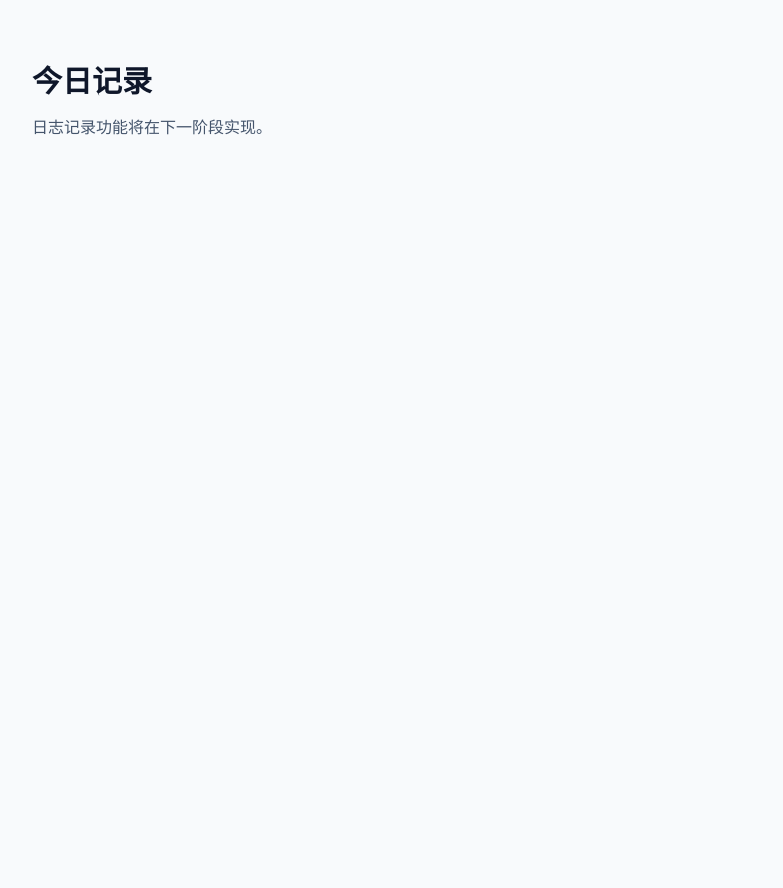
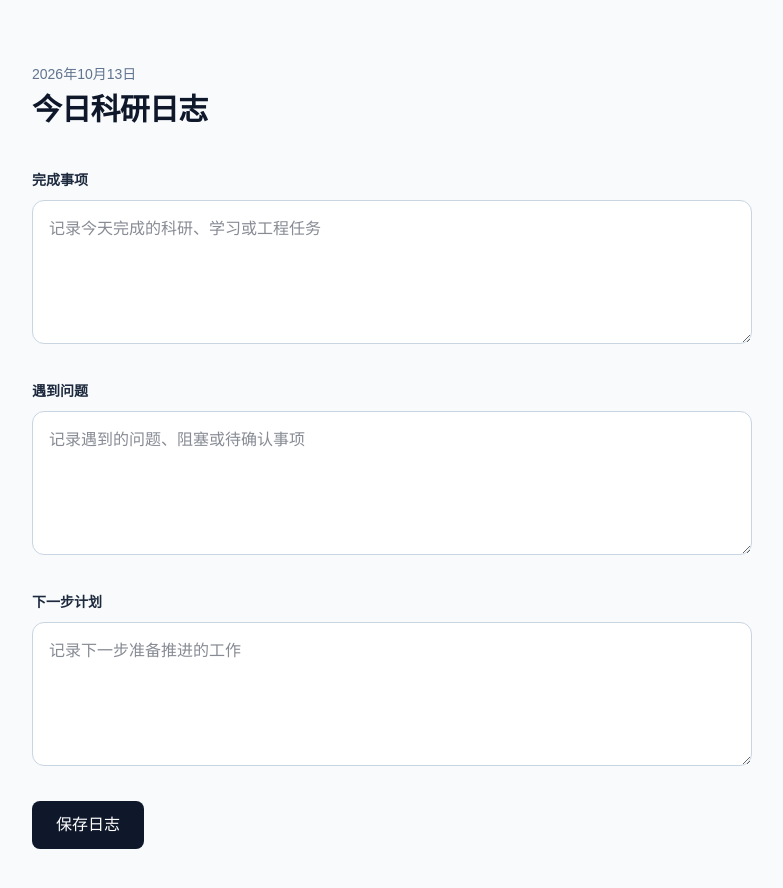
Before and after one commit to konglx1002-cmd/lx-, a Next.js app: page /diary in a window 1280 px wide. Shown: the top 888 px of the page, without its empty margins (248-1031 px from the left). Before the commit the page ends 800 px from the top, so only its background shows below. Built offline with nearby package versions, Linux system fonts and the light colour scheme; no server answers; the database is empty.

Commit message:
Implement daily diary saving

```diff
--- a/package.json
+++ b/package.json
@@ -6,7 +6,8 @@
     "dev": "next dev",
     "build": "next build",
     "start": "next start",
-    "lint": "eslint src",
+    "lint": "eslint src tests",
+    "test:diary": "node --test tests/diary-api.test.mjs",
     "db:generate": "prisma generate",
     "db:migrate": "prisma migrate dev"
   },
--- /dev/null
+++ b/src/app/api/diary/today/route.ts
@@ -0,0 +1,45 @@
+import { getTodayDiary, saveTodayDiary } from "@/features/diary/diary-service";
+import type { DiaryInput } from "@/features/diary/types";
+
+function isDiaryInput(value: unknown): value is DiaryInput {
+  if (!value || typeof value !== "object") {
+    return false;
+  }
+
+  const input = value as Record<string, unknown>;
+  return (
+    typeof input.completedTasks === "string" &&
+    typeof input.problems === "string" &&
+    typeof input.nextPlan === "string"
+  );
+}
+
+export async function GET() {
+  try {
+    return Response.json(await getTodayDiary());
+  } catch {
+    return Response.json({ message: "读取日志失败" }, { status: 500 });
+  }
+}
+
+async function save(request: Request) {
+  try {
+    const input: unknown = await request.json();
+
+    if (!isDiaryInput(input)) {
+      return Response.json({ message: "日志内容格式不正确" }, { status: 400 });
+    }
+
+    return Response.json({ diary: await saveTodayDiary(input) });
+  } catch {
+    return Response.json({ message: "保存日志失败" }, { status: 500 });
+  }
+}
+
+export async function POST(request: Request) {
+  return save(request);
+}
+
+export async function PUT(request: Request) {
+  return save(request);
+}
--- a/src/app/diary/page.tsx
+++ b/src/app/diary/page.tsx
@@ -1,8 +1,158 @@
+"use client";
+
+import { FormEvent, useEffect, useState } from "react";
+
+import type { DiaryData, DiaryInput } from "@/features/diary/types";
+
+const emptyDiary: DiaryInput = {
+  completedTasks: "",
+  problems: "",
+  nextPlan: "",
+};
+
+type PageStatus = "loading" | "idle" | "saving" | "success" | "error";
+
+function formatDate(date: string) {
+  const [year, month, day] = date.split("-");
+  return `${year}年${month}月${day}日`;
+}
+
 export default function DiaryPage() {
+  const [date, setDate] = useState("");
+  const [diary, setDiary] = useState<DiaryInput>(emptyDiary);
+  const [status, setStatus] = useState<PageStatus>("loading");
+  const [message, setMessage] = useState("正在加载今日日志…");
+
+  useEffect(() => {
+    let cancelled = false;
+
+    async function loadDiary() {
+      try {
+        const response = await fetch("/api/diary/today", { cache: "no-store" });
+        if (!response.ok) {
+          throw new Error("读取失败");
+        }
+
+        const result: { date: string; diary: DiaryData | null } = await response.json();
+        if (cancelled) {
+          return;
+        }
+
+        setDate(result.date);
+        if (result.diary) {
+          setDiary({
+            completedTasks: result.diary.completedTasks,
+            problems: result.diary.problems,
+            nextPlan: result.diary.nextPlan,
+          });
+        }
+        setStatus("idle");
+        setMessage("");
+      } catch {
+        if (!cancelled) {
+          setStatus("error");
+          setMessage("今日日志加载失败，请刷新页面重试。");
+        }
+      }
+    }
+
+    loadDiary();
+    return () => {
+      cancelled = true;
+    };
+  }, []);
+
+  function updateField(field: keyof DiaryInput, value: string) {
+    setDiary((current) => ({ ...current, [field]: value }));
+    if (status === "success" || status === "error") {
+      setStatus("idle");
+      setMessage("");
+    }
+  }
+
+  async function handleSubmit(event: FormEvent<HTMLFormElement>) {
+    event.preventDefault();
+    setStatus("saving");
+    setMessage("正在保存…");
+
+    try {
+      const response = await fetch("/api/diary/today", {
+        method: "PUT",
+        headers: { "Content-Type": "application/json" },
+        body: JSON.stringify(diary),
+      });
+
+      if (!response.ok) {
+        throw new Error("保存失败");
+      }
+
+      setStatus("success");
+      setMessage("日志保存成功");
+    } catch {
+      setStatus("error");
+      setMessage("日志保存失败，请稍后重试。");
+    }
+  }
+
+  const isBusy = status === "loading" || status === "saving";
+
   return (
-    <main className="mx-auto min-h-screen max-w-3xl px-6 py-16">
-      <h1 className="text-3xl font-semibold">今日记录</h1>
-      <p className="mt-4 text-slate-600">日志记录功能将在下一阶段实现。</p>
+    <main className="mx-auto min-h-screen max-w-3xl px-6 py-12 sm:py-16">
+      <header>
+        <p className="text-sm font-medium text-slate-500">{date ? formatDate(date) : "今日记录"}</p>
+        <h1 className="mt-2 text-3xl font-semibold tracking-tight">今日科研日志</h1>
+      </header>
+
+      <form className="mt-10 space-y-7" onSubmit={handleSubmit}>
+        <label className="block">
+          <span className="text-sm font-semibold text-slate-800">完成事项</span>
+          <textarea
+            className="mt-2 min-h-36 w-full rounded-xl border border-slate-300 bg-white p-4 outline-none transition focus:border-slate-600 focus:ring-2 focus:ring-slate-200"
+            disabled={status === "loading"}
+            onChange={(event) => updateField("completedTasks", event.target.value)}
+            placeholder="记录今天完成的科研、学习或工程任务"
+            value={diary.completedTasks}
+          />
+        </label>
+
+        <label className="block">
+          <span className="text-sm font-semibold text-slate-800">遇到问题</span>
+          <textarea
+            className="mt-2 min-h-36 w-full rounded-xl border border-slate-300 bg-white p-4 outline-none transition focus:border-slate-600 focus:ring-2 focus:ring-slate-200"
+            disabled={status === "loading"}
+            onChange={(event) => updateField("problems", event.target.value)}
+            placeholder="记录遇到的问题、阻塞或待确认事项"
+            value={diary.problems}
+          />
+        </label>
+
+        <label className="block">
+          <span className="text-sm font-semibold text-slate-800">下一步计划</span>
+          <textarea
+            className="mt-2 min-h-36 w-full rounded-xl border border-slate-300 bg-white p-4 outline-none transition focus:border-slate-600 focus:ring-2 focus:ring-slate-200"
+            disabled={status === "loading"}
+            onChange={(event) => updateField("nextPlan", event.target.value)}
+            placeholder="记录下一步准备推进的工作"
+            value={diary.nextPlan}
+          />
+        </label>
+
+        <div className="flex flex-wrap items-center gap-4">
+          <button
+            className="rounded-lg bg-slate-900 px-6 py-3 font-medium text-white transition hover:bg-slate-700 disabled:cursor-not-allowed disabled:bg-slate-400"
+            disabled={isBusy}
+            type="submit"
+          >
+            {status === "saving" ? "保存中…" : "保存日志"}
+          </button>
+          <p
+            aria-live="polite"
+            className={status === "error" ? "text-sm text-red-600" : "text-sm text-emerald-700"}
+          >
+            {message}
+          </p>
+        </div>
+      </form>
     </main>
   );
 }
--- /dev/null
+++ b/src/features/diary/diary-service.ts
@@ -0,0 +1,63 @@
+import type { Diary } from "@prisma/client";
+
+import { prisma } from "@/lib/prisma";
+
+import type { DiaryData, DiaryInput } from "./types";
+
+const DIARY_TIME_ZONE = "Asia/Shanghai";
+
+export function getTodayDateKey(now = new Date()) {
+  const parts = new Intl.DateTimeFormat("en", {
+    timeZone: DIARY_TIME_ZONE,
+    year: "numeric",
+    month: "2-digit",
+    day: "2-digit",
+  }).formatToParts(now);
+
+  const values = Object.fromEntries(parts.map((part) => [part.type, part.value]));
+  return `${values.year}-${values.month}-${values.day}`;
+}
+
+function dateKeyToDate(dateKey: string) {
+  return new Date(`${dateKey}T00:00:00.000Z`);
+}
+
+function toDiaryData(diary: Diary): DiaryData {
+  return {
+    id: diary.id,
+    date: diary.date.toISOString().slice(0, 10),
+    completedTasks: diary.completedTasks,
+    problems: diary.problems,
+    nextPlan: diary.nextPlan,
+    createdAt: diary.createdAt.toISOString(),
+    updatedAt: diary.updatedAt.toISOString(),
+  };
+}
+
+export async function getTodayDiary() {
+  const date = getTodayDateKey();
+  const diary = await prisma.diary.findUnique({
+    where: { date: dateKeyToDate(date) },
+  });
+
+  return {
+    date,
+    diary: diary ? toDiaryData(diary) : null,
+  };
+}
+
+export async function saveTodayDiary(input: DiaryInput) {
+  const date = getTodayDateKey();
+  const diaryDate = dateKeyToDate(date);
+  const diary = await prisma.diary.upsert({
+    where: { date: diaryDate },
+    update: input,
+    create: {
+      date: diaryDate,
+      ...input,
+      content: "",
+    },
+  });
+
+  return toDiaryData(diary);
+}
--- /dev/null
+++ b/src/features/diary/types.ts
@@ -0,0 +1,12 @@
+export type DiaryInput = {
+  completedTasks: string;
+  problems: string;
+  nextPlan: string;
+};
+
+export type DiaryData = DiaryInput & {
+  id: string;
+  date: string;
+  createdAt: string;
+  updatedAt: string;
+};
```
Also changed, not shown: 2 other files (tests, documents, lock files or other folders).
